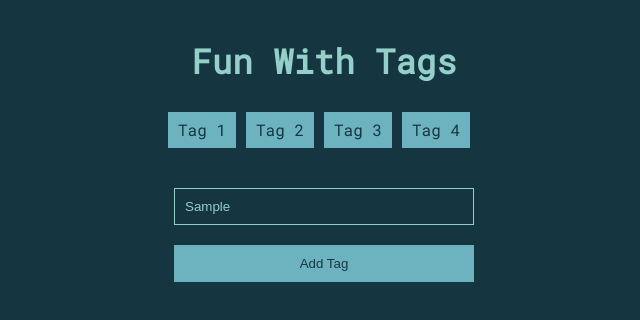
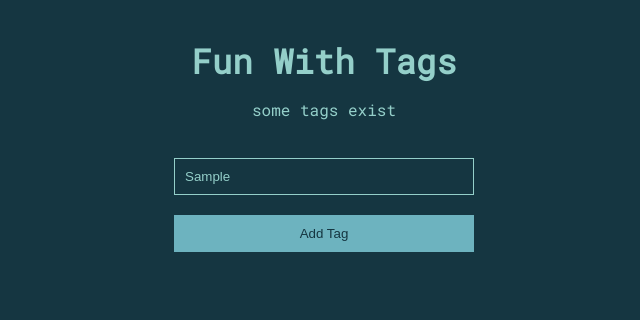
Before and after one commit to ender2821/Fun-with-tags, a plain HTML site: page index.html in a window 1280 px wide. Both pictures are taken after typing "Sample" into the empty fields and a click on the button "Add Tag". Shown: the whole page, without its empty margins (316-956 px from the left). Drawn offline with Linux system fonts and the light colour scheme.

Commit message:
added functionality to UI

```diff
--- a/index.html
+++ b/index.html
@@ -14,10 +14,10 @@
   <main>
     <h1>Fun With Tags</h1>
     <ul class="tags">
-      <li class="tag">Tag 1</li>
+      <!-- <li class="tag">Tag 1</li>
       <li class="tag">Tag 2</li>
       <li class="tag">Tag 3</li>
-      <li class="tag">Tag 4</li>
+      <li class="tag">Tag 4</li> -->
     </ul>
     <div class="inputs">
       <input type="text" placeholder="Tag name" name="tag name" id="tagName" />
--- a/scripts.js
+++ b/scripts.js
@@ -1,17 +1,41 @@
 // establish variables
 
-
+const button = document.getElementById('addTag');
+const input = document.getElementById('tagName');
+const tags = document.querySelector('.tags');
+const tagsData = [];
 
 // generate array
 
-// add input and add button
+function generateTags() {
+  if (tagsData === undefined || tagsData.length == 0) {
+    console.log(tags);
+    const html = '<p>Add Some Tags!<p>';
+    tags.innerHTML = html;
+  } else {
+    tags.innerHTML = 'some tags exist';
+    tagsData.sort();
+
+  }
+}
 
 // add user submitted items to array
 
+function submit(e) {
+  tagValue = input.value;
+  tagsData.push(tagValue);
+  generateTags();
+}
+
+button.addEventListener('click', submit);
 // update array in DOM
 
 // add remove button to tags
 
 // remove tags from DOM
 
+// run function
+
+generateTags();
+
 // pesist data with local storage.
```
